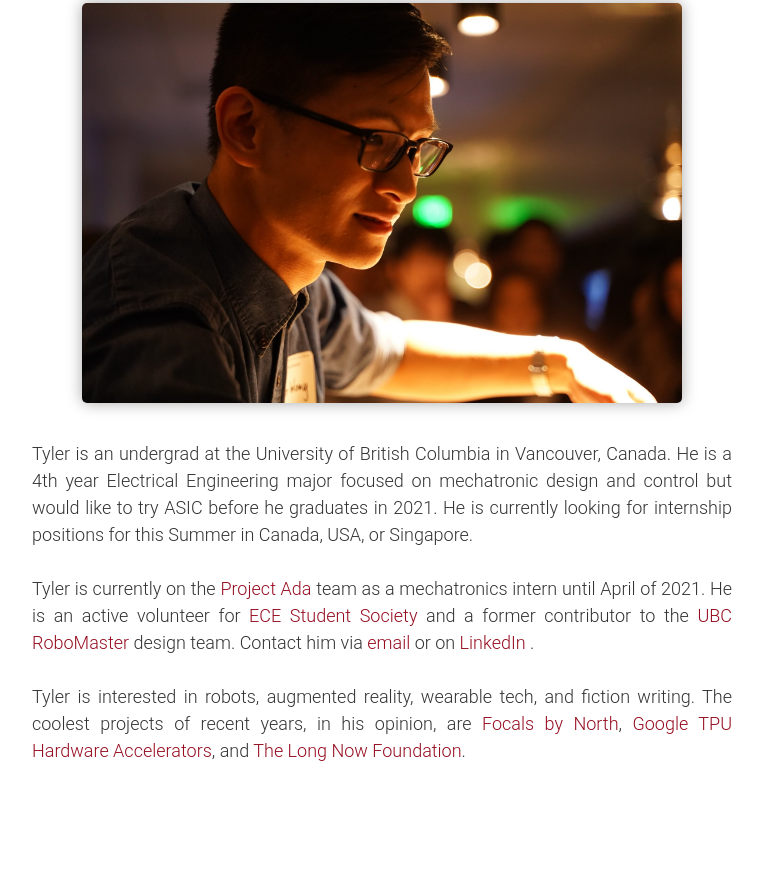
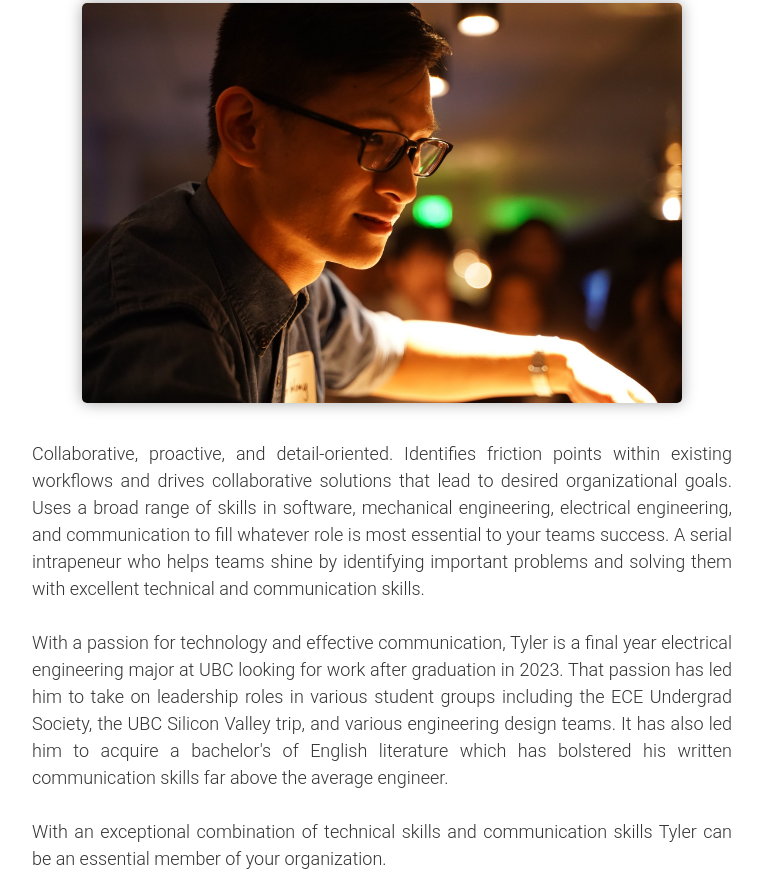
Before and after one commit to tylerqwong/tylerqwong.github.io, a plain HTML site: page index.html in a window 1280 px wide. Shown: the part 227-1123 px from the top of the page, without its empty margins (258-1021 px from the left). Before the commit the page ends 1058 px from the top, so only its background shows below. Drawn offline with Linux system fonts and the light colour scheme; a web font is replaced by a local one.

Commit message:
Rewrote blurb

```diff
--- a/index.html
+++ b/index.html
@@ -39,29 +39,24 @@
       <br>
     </div>
 
-    <p>Tyler is an undergrad at the University of British Columbia in Vancouver,
-    Canada. He is a 4th year Electrical Engineering major focused on
-    mechatronic design and control but would like to try ASIC before he
-    graduates in 2021. He is currently looking for internship positions for
-    this Summer in Canada, USA, or Singapore.</p>
+    <p>Collaborative, proactive, and detail-oriented. Identifies friction points
+       within existing workflows and drives collaborative solutions that lead to
+       desired organizational goals. Uses a broad range of skills in software,
+       mechanical engineering, electrical engineering, and communication to fill
+       whatever role is most essential to your teams success. A serial
+       intrapeneur who helps teams shine by identifying important problems and
+       solving them with excellent technical and communication skills.</p>
 
-    <p>
-    Tyler is currently on the
-    <a href = "http://www.projectada.ca/"><span>Project Ada</span></a> team as a
-    mechatronics intern until April of 2021. He is an active volunteer for
-    <a href = "http://ubcecess.com/"> <span> ECE Student Society</span></a> and a
-    former contributor to the <a href = "https://www.ubcrobomaster.com/"><span>
-    UBC RoboMaster</span></a> design team. Contact him via
-    <a href = "mailto:tylerqwong@gmail.com"><span>email</span></a>
-    or on <a href = "https://www.linkedin.com/in/tylerqwong/"><span>LinkedIn
-    </span></a>.</p>
+    <p>With a passion for technology and effective communication, Tyler is a
+      final year electrical engineering major at UBC looking for work after
+      graduation in 2023. That passion has led him to take on leadership roles
+      in various student groups including the ECE Undergrad Society, the UBC
+      Silicon Valley trip, and various engineering design teams. It has also led
+      him to acquire a bachelor's of English literature which has bolstered his
+      written communication skills far above the average engineer.</p>
 
-    <p>
-    Tyler is interested in robots, augmented reality, wearable tech, and fiction
-    writing. The coolest projects of recent years, in his opinion, are
-    <a href = "https://www.theverge.com/2019/2/14/18223593/focals-smart-glasses-north-review-specs-features-price"><span>Focals by North</span></a>,
-    <a href="https://cloud.google.com/tpu/docs/tpus"><span>Google TPU Hardware Accelerators</span></a>,
-    and <a href"https://longnow.org/"><span>The Long Now Foundation</span></a>.</p>
+    <p>With an exceptional combination of technical skills and communication
+      skills Tyler can be an essential member of your organization.</p>
   </div>
 
 </article>
```
